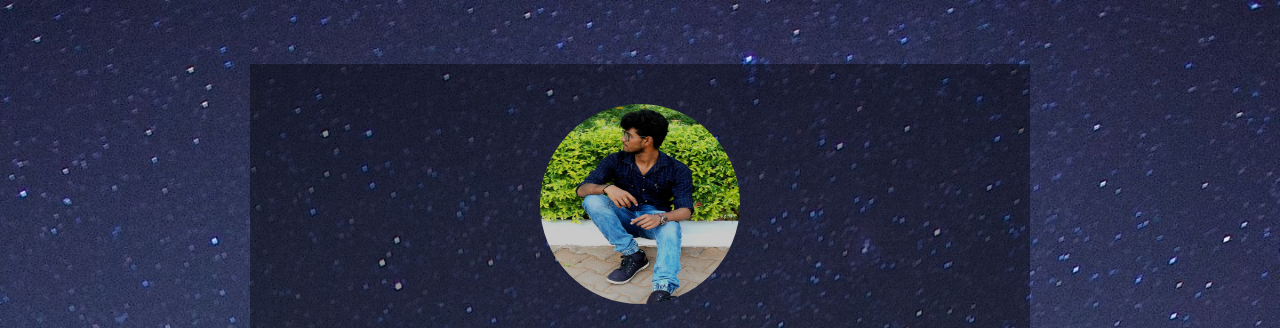
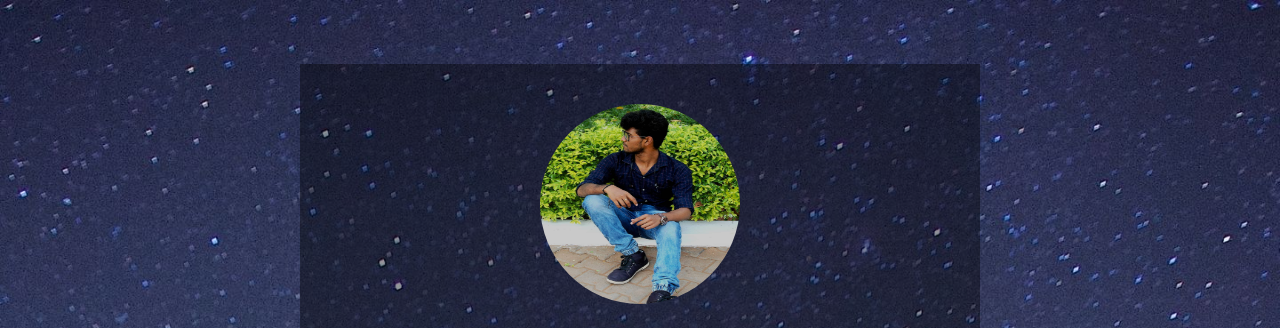
Before and after one commit to harishragul/harishragul.github.io, a plain HTML site: page index.html in a window 1280 px wide. Shown: the top 328 px of the page. Drawn offline with Linux system fonts and the light colour scheme.

Commit message:
First Committed

```diff
--- a/Style.css
+++ b/Style.css
@@ -5,8 +5,8 @@ body{
   background-size: cover;
 }
 .box{
-  width: 700px;
-  height: 1000px;
+  width: 600px;
+  height: 1500px;
   background: rgba(0, 0, 0, 0.4);
   padding: 40px;
   text-align: center;
```
